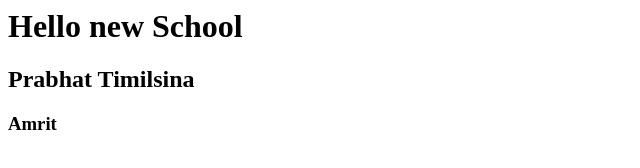
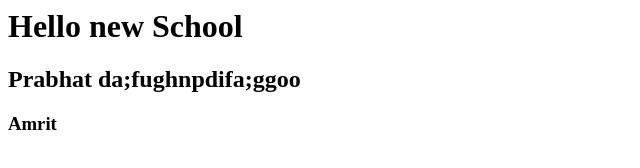
Before and after one commit to sonaamhitang/school-site, a plain HTML site: page index.html in a window 1280 px wide. Shown: the whole page, without its empty margins (0-640 px from the left). Drawn offline with Linux system fonts and the light colour scheme.

Commit message:
add changed

```diff
--- a/index.html
+++ b/index.html
@@ -1,7 +1,7 @@
 <html>
 <head>
 <h1> Hello new School</h1>
-<h2> Prabhat Timilsina</h2>
+<h2> Prabhat da;fughnpdifa;ggoo</h2>
 <h3>  Amrit</h3>
 </head>
 </html>
```
